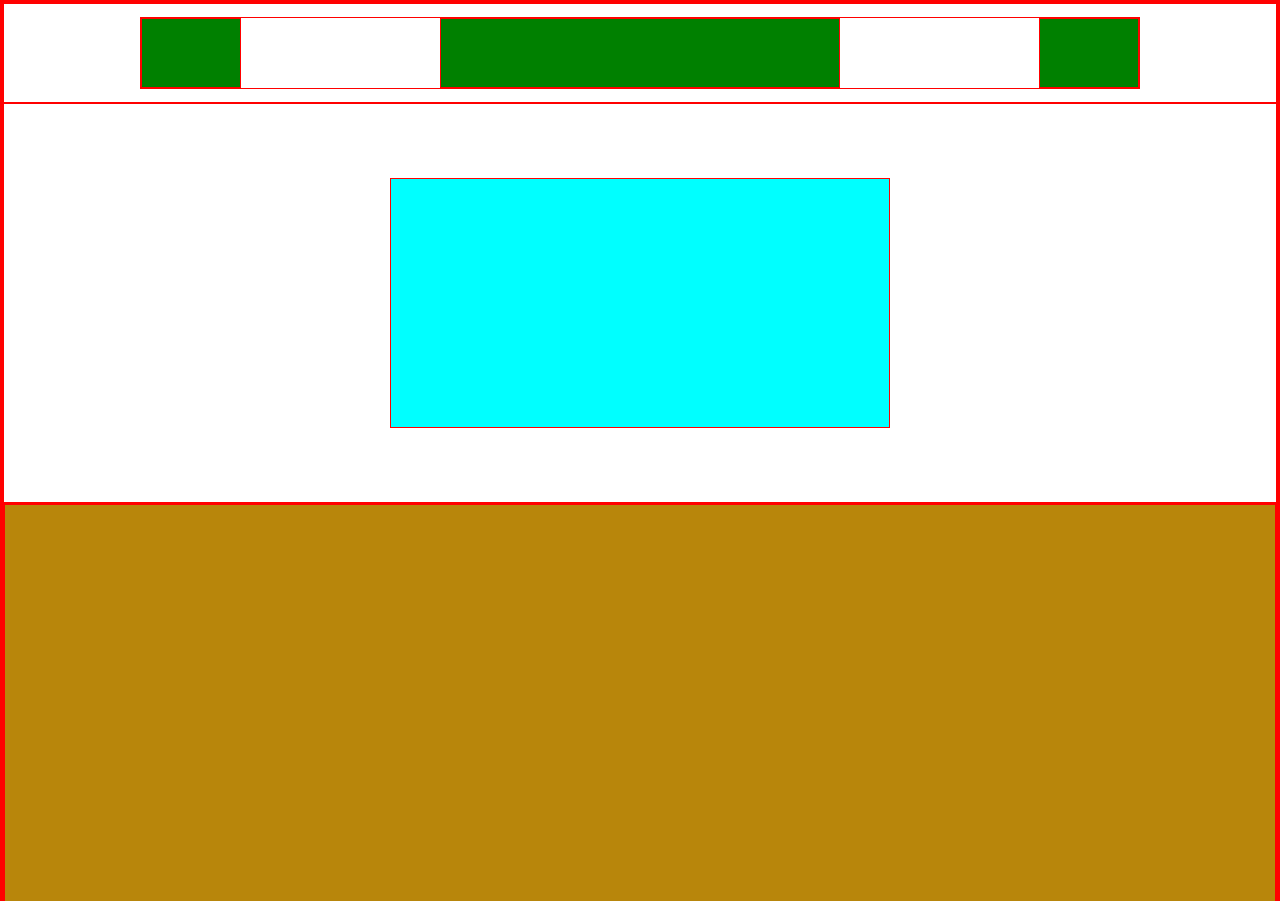
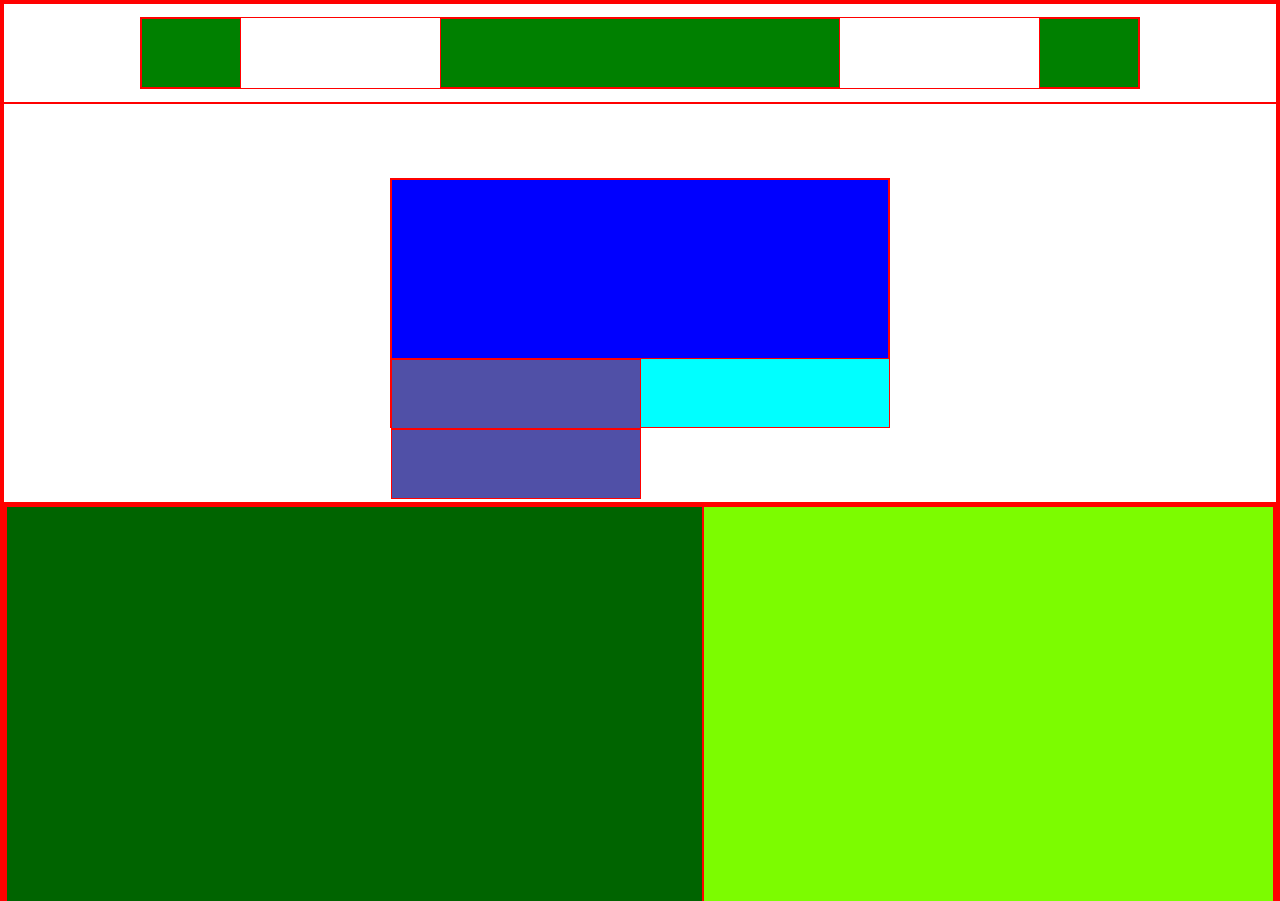
Before and after one commit to lucacappello79/htmlcss-struttura-discord, a plain HTML site: page index.html in a window 1280 px wide. Shown: the top 901 px of the page. Drawn offline with Linux system fonts and the light colour scheme.

Commit message:
feat added flex to main sections

```diff
--- a/css/style.css
+++ b/css/style.css
@@ -29,8 +29,26 @@
     height: 250px;
     margin: auto;
     display: flex;
-    justify-content: center;
+    flex-flow: row wrap;
     background-color: aqua;
+}
+
+.title{
+    width: 500px;
+    height: 180px;
+    background-color: blue;
+}
+
+.download{
+    height: 70px;
+    width: 250px;
+    background-color: rgb(80, 80, 167);
+}
+
+.browser{
+    height: 70px;
+    width: 250px;
+    background-color: rgb(80, 80, 167);
 }
 
 .logo{
@@ -59,6 +77,24 @@ main{
 .section-one{
     height: 400px;
     background-color: darkgoldenrod;
+}
+
+.section-inner{
+    display: flex;
+    flex-direction: row;
+    height: 100%;
+}
+
+.section-img{
+    width: 55%;
+    height: 100%;
+    background-color: darkgreen;
+}
+
+.section-text{
+    width: 45%;
+    height: 100%;
+    background-color: lawngreen;
 }
 
 .section-two{
--- a/index.html
+++ b/index.html
@@ -27,15 +27,44 @@
 
 
         <nav class="nav-bottom">
-            <div class="nav-bottom-inner"></div>
+            <div class="nav-bottom-inner">
+                <div class="title"></div>
+                <div class="download"></div>
+                <div class="browser"></div>
+            </div>
         </nav>
 
         <main>
-            <div class="section-one"></div>
-            <div class="section-two"></div>
-            <div class="section-three"></div>
-            <div class="section-four"></div>
-            <div class="section-five"></div>
+            <div class="section-one">
+                <div class="section-inner">
+                    <div class="section-img"></div>
+                    <div class="section-text"></div>
+                </div>
+            </div>
+            <div class="section-two">
+                <div class="section-inner">
+                    <div class="section-text"></div>
+                    <div class="section-img"></div>
+                </div>
+            </div>
+            <div class="section-three">
+                <div class="section-inner">
+                    <div class="section-img"></div>
+                    <div class="section-text"></div>
+                </div>
+            </div>
+            <div class="section-four">
+                <div class="section-inner">
+                    <div class="section-text"></div>
+                    <div class="section-img"></div>
+                </div>
+            </div>
+            <div class="section-five">
+                <div class="section-inner">
+                    <div class="section-img"></div>
+                    <div class="section-text"></div>
+                </div>
+            </div>
         </main>
 
         <footer>
```
